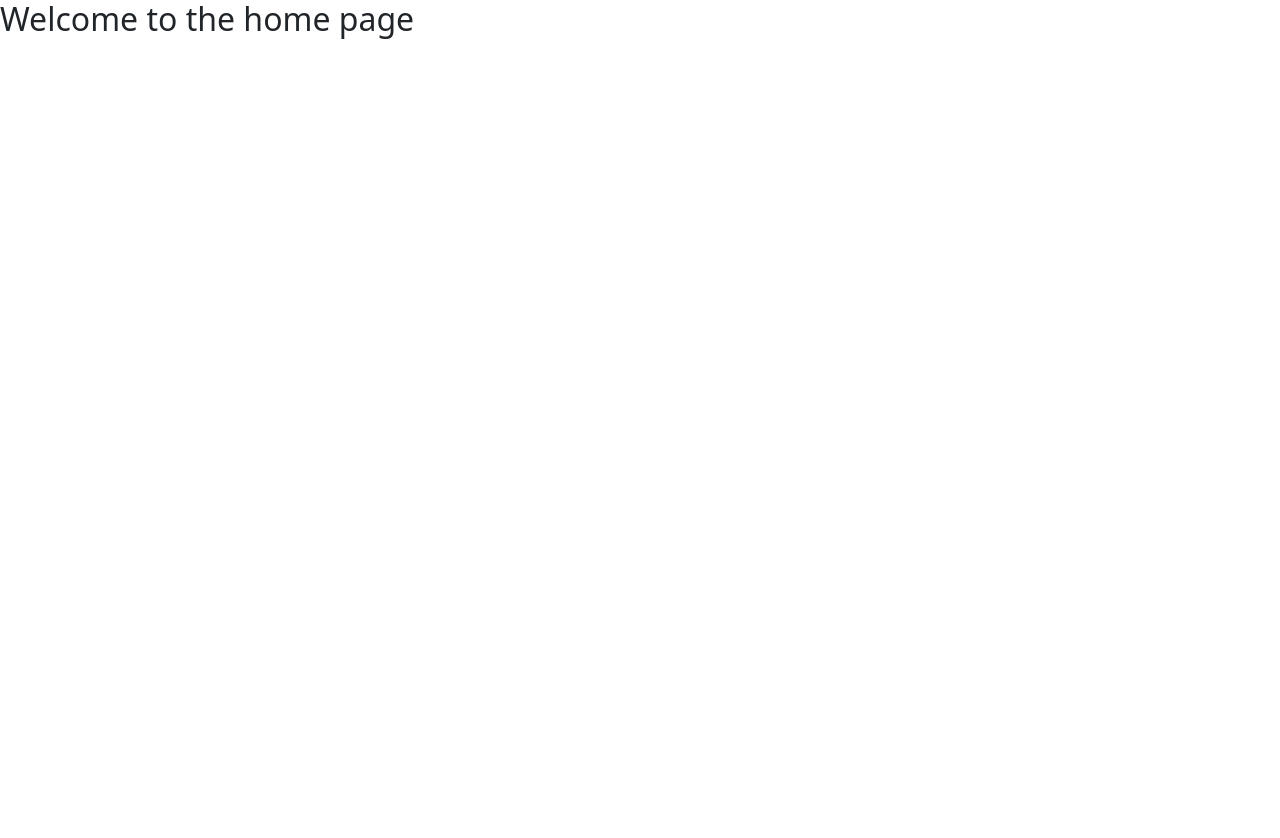
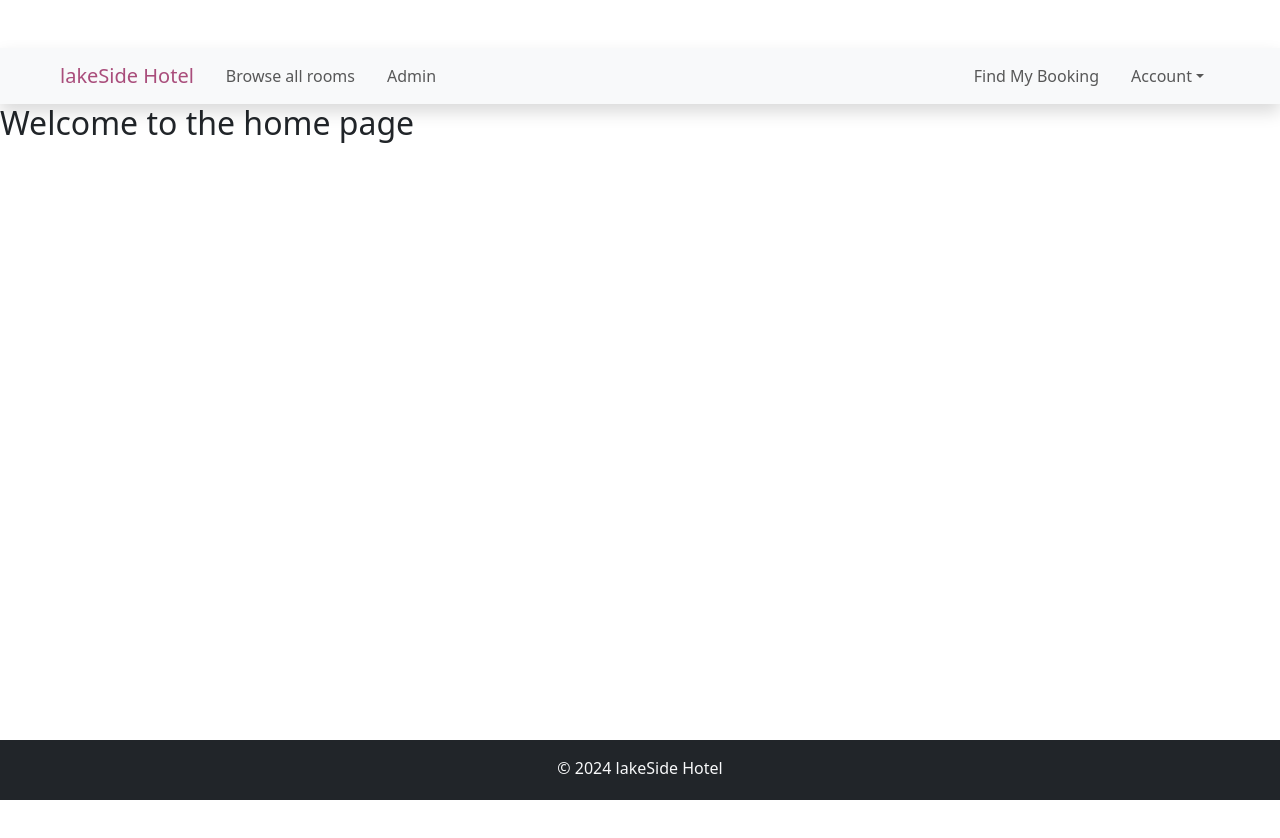
Before and after one commit to vbsanjay/lake-side-view-hotel, a React (Vite) app in the folder CLIENT/lakeSide-hotel/: page / in a window 1280 px wide. Shown: the top 838 px of the page. Before the commit the page ends 800 px from the top, so only its background shows below. Built offline with nearby package versions, Linux system fonts and the light colour scheme.

Commit message:
Navbar and footer is created

```diff
--- a/CLIENT/lakeSide-hotel/src/App.jsx
+++ b/CLIENT/lakeSide-hotel/src/App.jsx
@@ -1,5 +1,5 @@
 import React from 'react'
-//import '../src/App.css'
+// import '../src/App.css'
 import "../node_modules/bootstrap/dist/css/bootstrap.min.css"
 import "/node_modules/bootstrap/dist/js/bootstrap.min.js"
 import AddRoom from './components/room/AddRoom'
@@ -7,18 +7,23 @@ import ExistingRooms from './components/room/ExistingRooms'
 import { BrowserRouter as Router, Routes, Route } from 'react-router-dom'
 import Home from "./components/home/Home"
 import EditRoom from "./components/room/EditRoom"
+import NavBar from './components/layout/NavBar'
+import Footer from './components/layout/Footer'
 
 function App() {
   return (
     <>
     <main>
       <Router>
+        <NavBar/>
         <Routes>
           <Route path="/" element={<Home/>}></Route>
           <Route path="/edit-room/:roomId" element={<EditRoom/>}></Route>
           <Route path="/existing-rooms" element={<ExistingRooms/>}></Route>
+          <Route path="/add-room" element={<AddRoom/>}></Route>
         </Routes>
       </Router>
+      <Footer/>
     </main>
     </>
   )
```
